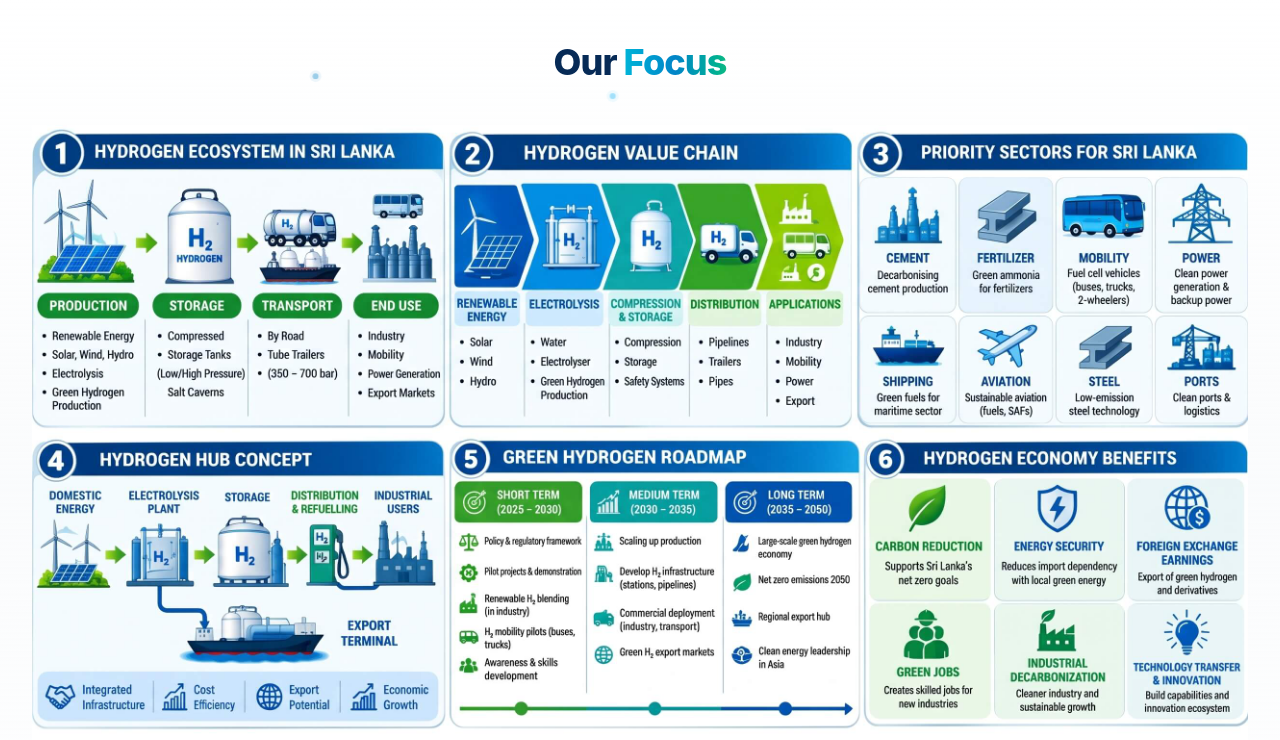
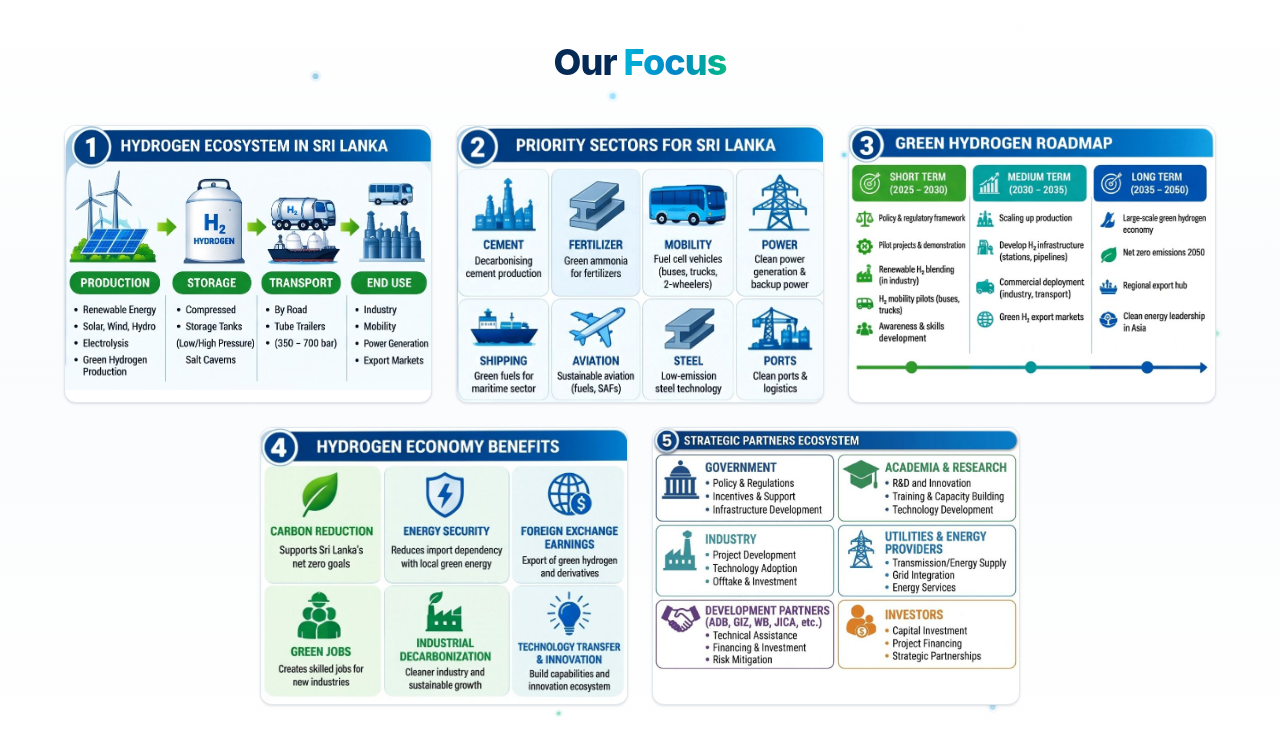
Before and after one commit to watt-soft/h2lanka.lk, a React (Vite) app: page / in a window 1280 px wide. Shown: the part 4700-5440 px from the top of the page. Built offline with nearby package versions, Linux system fonts and the light colour scheme.

Commit message:
replace image

```diff
--- a/src/components/focus/OurFocus.tsx
+++ b/src/components/focus/OurFocus.tsx
@@ -3,9 +3,30 @@ import Container from '../layout/Container';
 import HydrogenBackground from '../common/HydrogenBackground';
 import { getAssetPath } from '../../utils/assetPath';
 
+const focusInfographics = [
+  {
+    src: 'focus-hydrogen-ecosystem.jpg',
+    alt: 'Hydrogen ecosystem in Sri Lanka, from renewable production through storage and transport to end use',
+  },
+  {
+    src: 'focus-priority-sectors.jpg',
+    alt: 'Priority sectors for hydrogen in Sri Lanka, including cement, fertilizer, mobility, power, shipping, aviation, steel, and ports',
+  },
+  {
+    src: 'focus-roadmap.jpg',
+    alt: 'Green hydrogen roadmap for short-, medium-, and long-term development in Sri Lanka',
+  },
+  {
+    src: 'focus-benefits.jpg',
+    alt: 'Hydrogen economy benefits, including carbon reduction, energy security, foreign exchange, green jobs, industrial decarbonization, and innovation',
+  },
+  {
+    src: 'focus-strategic-partners.jpg',
+    alt: 'Strategic partners ecosystem for developing the hydrogen economy',
+  },
+];
+
 export const OurFocus: React.FC = () => {
-  const imageSrc = getAssetPath('our-focus.jpg');
-
   return (
     <section
       id="our-focus"
@@ -33,13 +54,24 @@ export const OurFocus: React.FC = () => {
           </h2>
         </div>
 
-        {/* Full Size Image */}
-        <div className="w-full">
-          <img
-            src={imageSrc}
-            alt="Our Focus"
-            className="w-full h-auto object-contain"
-          />
+        <div className="mx-auto grid w-full max-w-6xl grid-cols-1 justify-items-center gap-4 sm:grid-cols-2 sm:gap-6 lg:grid-cols-6 lg:grid-rows-2 xl:h-[580px]">
+          {focusInfographics.map((infographic, index) => (
+            <div
+              key={infographic.src}
+              className={`w-full max-w-2xl overflow-hidden rounded-xl border border-slate-200 bg-white shadow-sm lg:col-span-2 ${
+                index === 3 ? 'lg:col-start-2' : index === 4 ? 'lg:col-start-4' : ''
+              }`}
+            >
+              <div className="relative aspect-[4/3] w-full xl:aspect-auto xl:h-full">
+                <img
+                  src={getAssetPath(infographic.src)}
+                  alt={infographic.alt}
+                  className="absolute inset-0 h-fix w-full object-contain"
+                  loading="lazy"
+                />
+              </div>
+            </div>
+          ))}
         </div>
       </Container>
     </section>
```
